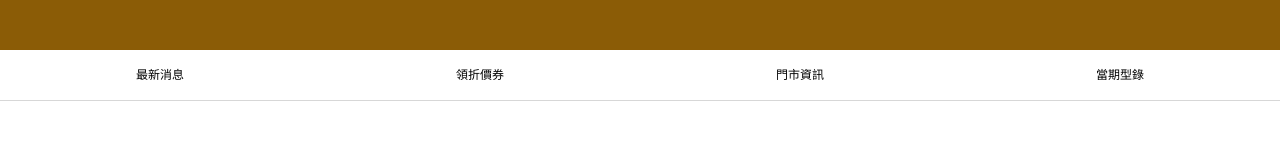
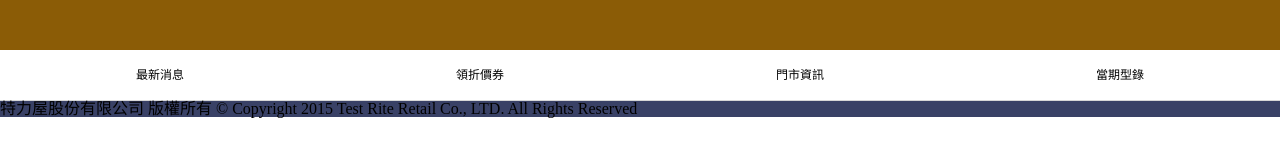
Before and after one commit to gioshall/hola, a plain HTML site: page index.html in a window 1280 px wide. Drawn offline with Linux system fonts and the light colour scheme.

Commit message:
OKOK
Signed-off-by: gio.liao <gio.liao@ubitus.net>

```diff
--- a/index.html
+++ b/index.html
@@ -15,9 +15,12 @@ content="" />
 </head>
 <body>
 
+<!-- header -->
 <div id="header">
 
 </div>
+
+<!-- sub menu -->
 <div class="sub-nav">
 	<ul>
 		<li><h2>最新消息</h2></li>
@@ -25,7 +28,21 @@ content="" />
 		<li><h2>門市資訊</h2></li>
 		<li><h2>當期型錄</h2></li>
 	</ul>
+</div>
 
+<!-- footer -->
+<div class="footer">
+	<ul class="link">
+		<li><a href=""></a></li>
+		<li><a href=""></a></li>
+		<li><a href=""></a></li>
+	</ul>
+	<p>
+	特力屋股份有限公司 版權所有
+	<span>
+		© Copyright 2015 Test Rite Retail Co., LTD. All Rights Reserved
+	</span>
+	</p>
 </div>
 
 <script src="js/jquery-1.9.1.min.js"></script>
--- a/sass/screen.sass
+++ b/sass/screen.sass
@@ -23,3 +23,6 @@ body
 		h2
 			font-size: 12px
 			line-height: 50px
+
+.footer
+	background-color: #394166
```
Also changed, not shown: img/icon-footer.svg (added), img/icon-header.svg (added), img/icon-sub.svg (added), stylesheets/screen.css.
